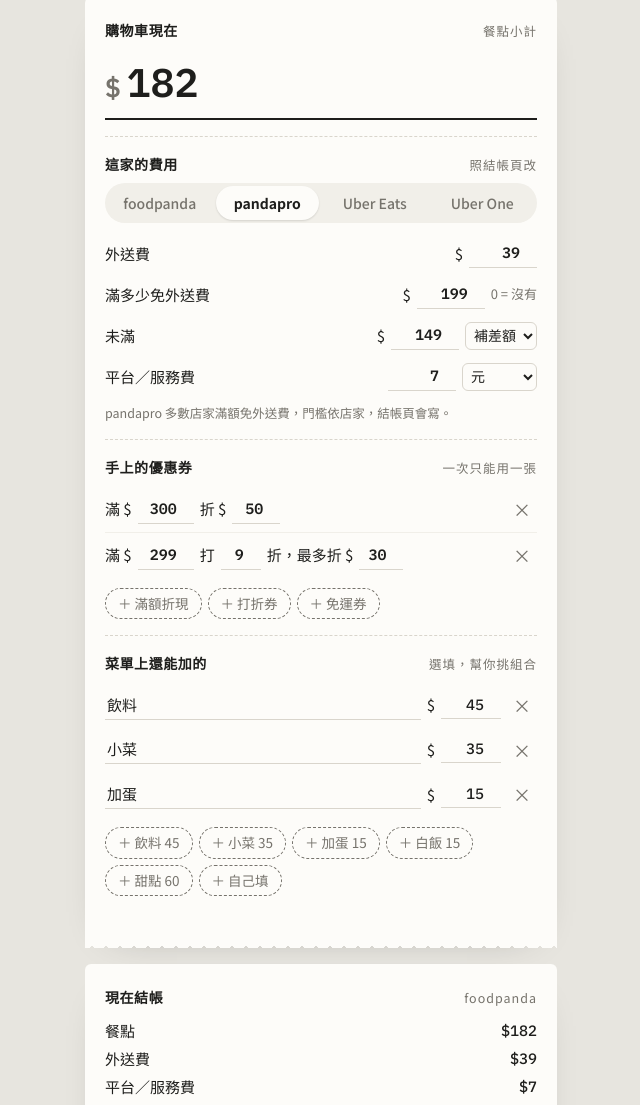
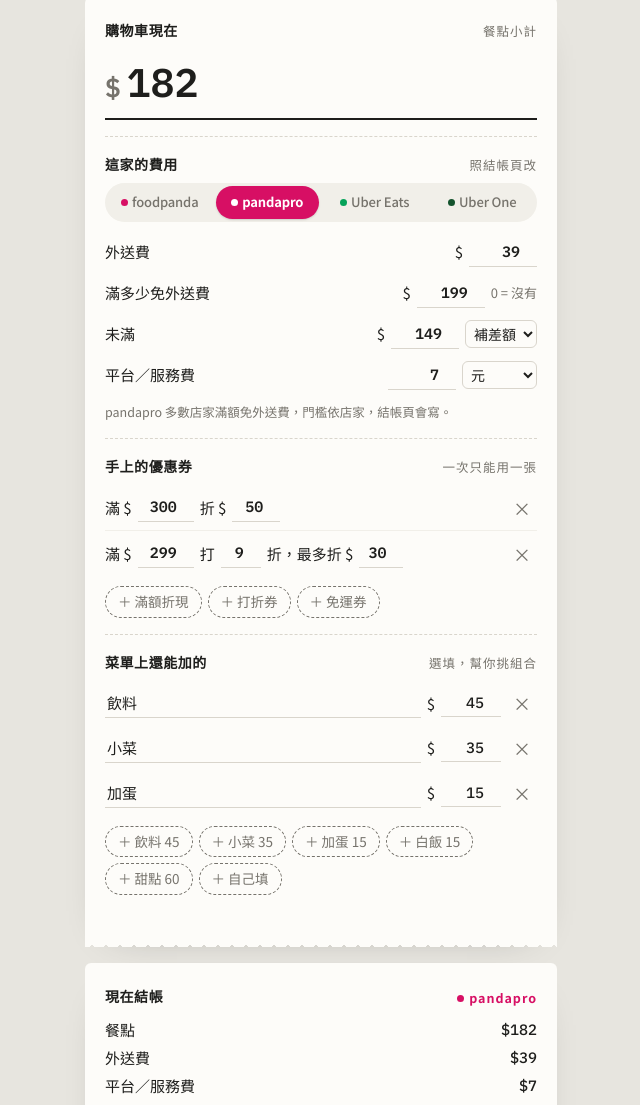
Before and after one commit to onlyhandrubbing/coudan, a plain HTML site: page index.html in a window 1280 px wide. Shown: the part 188-1293 px from the top of the page, without its empty margins (319-959 px from the left). Drawn offline with Linux system fonts and the light colour scheme.

Commit message:
Add files via upload

```diff
--- a/index.html
+++ b/index.html
@@ -51,8 +51,15 @@ a{color:inherit}
 .cart span{font-family:var(--mono);font-size:26px;font-weight:600;color:var(--muted)}
 .cart input{flex:1;min-width:0;border:0;background:transparent;font-size:40px;font-weight:600;padding:0;outline:none}
 .seg{display:flex;gap:4px;background:var(--soft);border-radius:999px;padding:3px;margin-bottom:10px}
-.seg button{flex:1;border:0;background:transparent;border-radius:999px;padding:6px 4px;font-size:14px;cursor:pointer;color:var(--muted);font-weight:500}
-.seg button[aria-pressed="true"]{background:var(--paper);color:var(--ink);font-weight:700;box-shadow:0 1px 2px rgba(0,0,0,.12)}
+.seg button{flex:1;min-width:0;white-space:nowrap;border:0;background:transparent;border-radius:999px;padding:6px 2px;font-size:13px;letter-spacing:-.01em;cursor:pointer;color:var(--muted);font-weight:500}
+.seg button{--pc:#d70f64}
+.seg button[data-v^="u"]{--pc:#06a35a}
+.seg button[data-v="uo"]{--pc:#14532d}
+.seg button::before{content:"";display:inline-block;width:7px;height:7px;border-radius:50%;background:var(--pc);margin-right:4px;vertical-align:1px}
+.seg button[aria-pressed="true"]{background:var(--pc);color:#fff;font-weight:700;box-shadow:0 1px 2px rgba(0,0,0,.15)}
+.seg button[aria-pressed="true"]::before{background:#fff}
+.pf{display:inline-flex;align-items:center;gap:5px;color:var(--pc,var(--muted));font-weight:700}
+.pf::before{content:"";width:7px;height:7px;border-radius:50%;background:currentColor}
 .line{display:flex;align-items:center;gap:6px;padding:6px 0;font-size:15px;flex-wrap:wrap}
 .line .t{flex:1 1 auto;min-width:110px}
 .line input.n{width:68px;border:0;border-bottom:1px solid var(--line);background:transparent;text-align:right;padding:2px 2px;font-size:15px;font-weight:600;border-radius:0}
@@ -274,7 +281,7 @@ function calc(redrawCp=true,redrawIt=true){save();const s=st.cart,b=best(s);
   drawChart(curve,freeTo);
   const cs=combos();last={b,freeTo,bestA,bestPay,cs};
   $('combos').innerHTML=cs.length?`<div class="lbl" style="margin:0 0 2px"><b>從你的菜單挑</b><span>加點 → 總價變化</span></div>`+cs.map(o=>`<div class="combo"><span><b>${esc(comboName(o))}</b> <span class="num" style="color:var(--muted)">+${money(o.add)}</span></span><span class="num ${o.extra<=0?'g':''}">${o.extra<0?'少付 '+money(-o.extra):o.extra===0?'不多付':'多付 '+money(o.extra)}</span></div>`).join(''):'';
-  $('when').textContent=st.plat==='fp'||st.plat==='fpp'?'foodpanda':'Uber Eats'}
+  const PN={fp:['foodpanda','#d70f64'],fpp:['pandapro','#d70f64'],ue:['Uber Eats','#06a35a'],uo:['Uber One','#14532d']}[st.plat];$('when').innerHTML=`<span class="pf" style="--pc:${PN[1]}">${PN[0]}</span>`}
 function couponText(c){return c.t==='off'?`滿 ${c.min} 折 ${c.amt}`:c.t==='pct'?`滿 ${c.min} 打 ${c.rate} 折`:`滿 ${c.min} 免運`}
 
 function drawChart(curve,freeTo){const W=440,H=120,P=6,N=Math.min(400,Math.max(120,freeTo*3)),max=Math.max(60,...curve.slice(0,N+1)),min=Math.min(0,...curve.slice(0,N+1));
```
